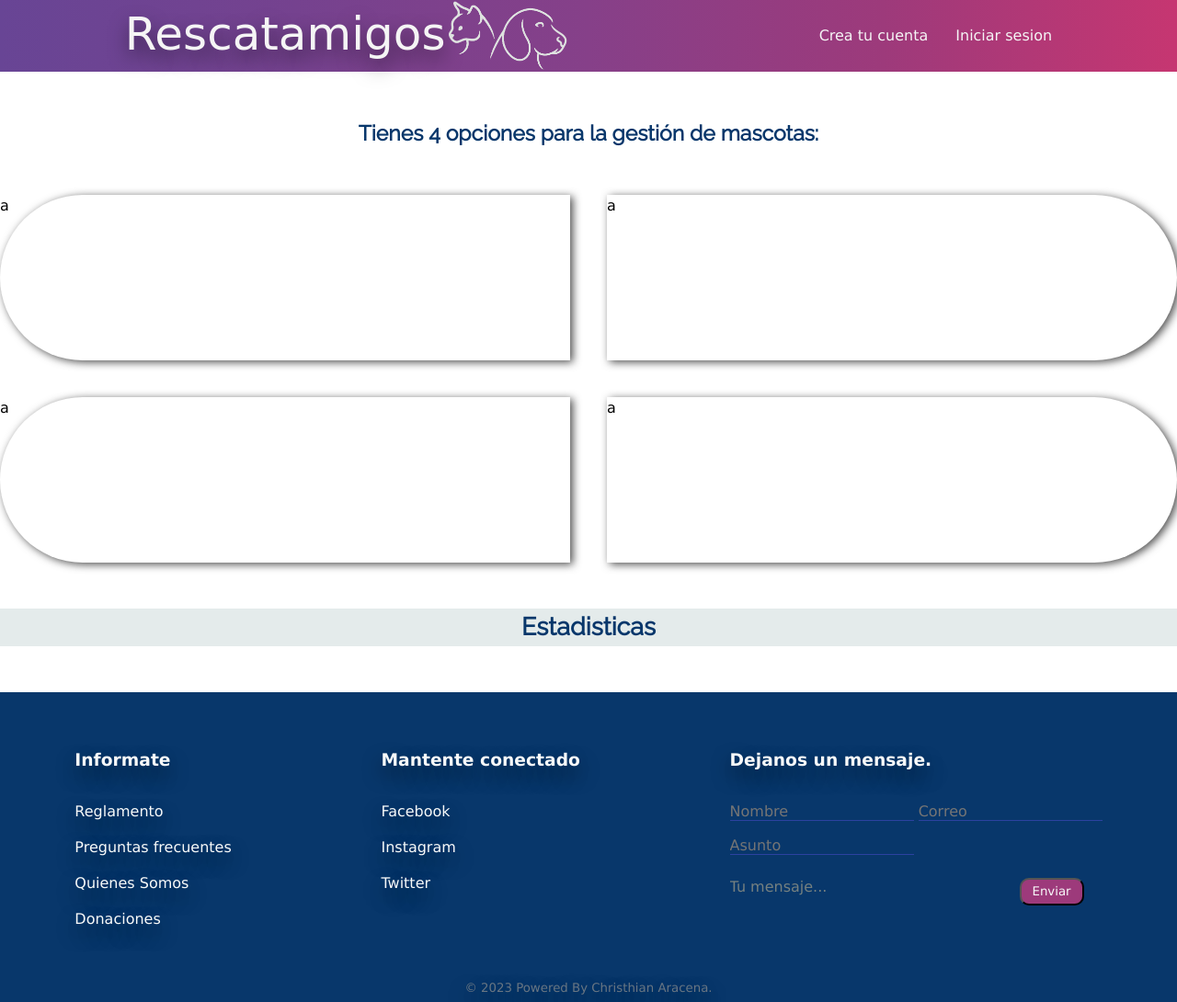
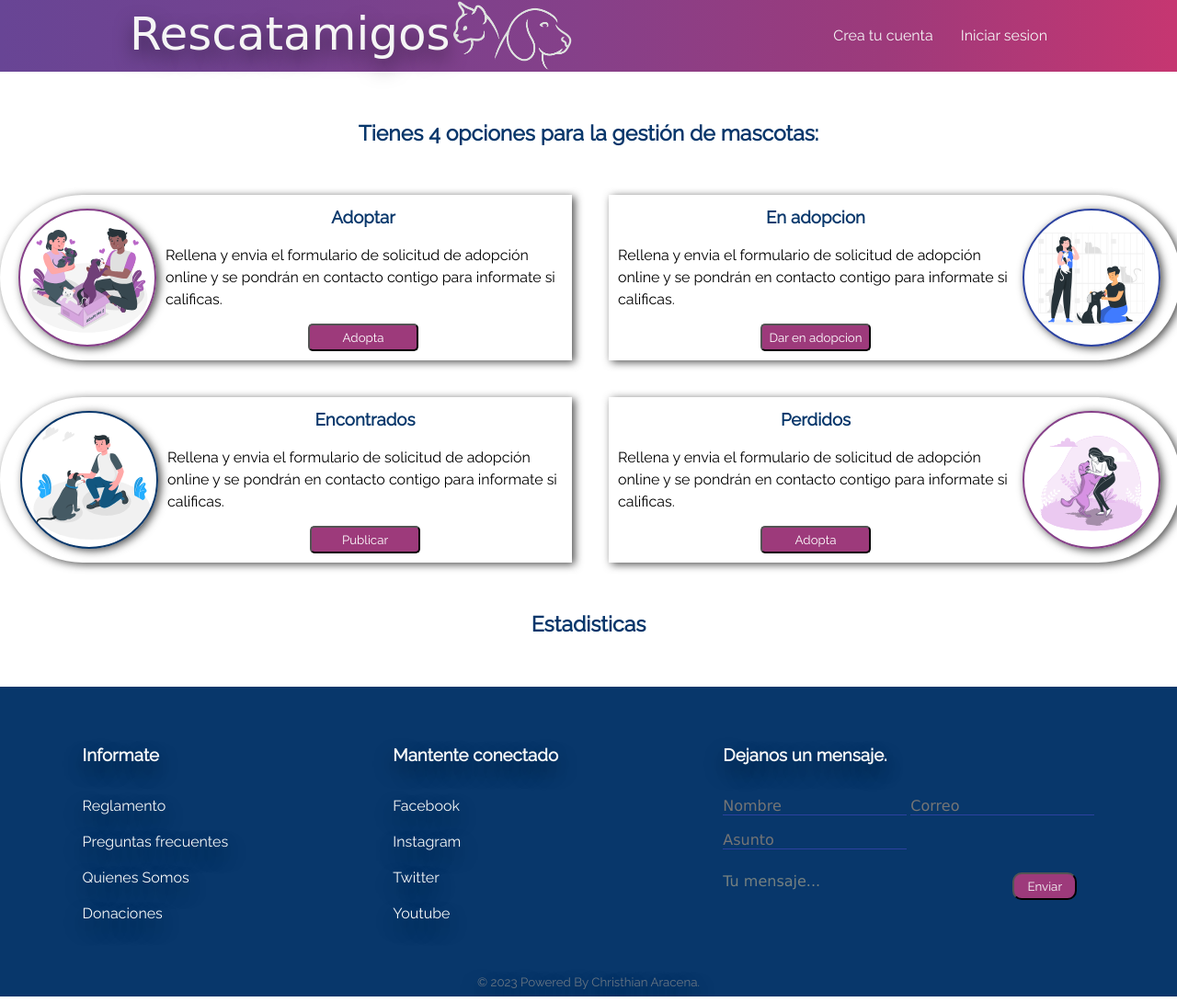
Before and after one commit to christhian-aracena/proyecto-de-especialidad, a PHP site: page / in a window 1280 px wide. Shown: the whole page at 92% size. Run offline with PHP 8.4, Linux system fonts and the light colour scheme; some web fonts are replaced.

Commit message:
respaldo ultimo avance de la perrera

```diff
--- a/Presentacion/index.css
+++ b/Presentacion/index.css
@@ -23,7 +23,7 @@ html {
 }
 
 body {
-    font-family: Verdana, Geneva, Tahoma, sans-serif;
+    font-family: "Raleway";
     font-size: 1.6rem;
     line-height: 1.5;
 
@@ -73,6 +73,7 @@ img {
 
 .counts:hover{
     text-shadow: 0 10px 20px rgba(0, 0, 0, .5);
+    color: white;
 }
 .last{
     margin-left: 3rem;
@@ -80,6 +81,7 @@ img {
 
 .last:hover{
     text-shadow: 0 10px 20px rgba(0, 0, 0, .5);
+    color: white;
 }
 
 
@@ -161,9 +163,7 @@ img {
 
 
 
-.container-stadistics{
-    background: #e4ebeb;
-}
+
 .fouroptions{
     display: flex;
     justify-content: center;
@@ -173,10 +173,13 @@ img {
     margin-top: 5rem;
     margin-bottom: 5rem;
     font-size: 2.3rem;
+    font-weight: 600;
 }
 
 
 .adopt{
+    display: flex;
+    align-items: center;
     background: transparent;
     border-top-left-radius: 18rem;
     border-bottom-left-radius: 18rem;
@@ -184,34 +187,131 @@ img {
     box-shadow: 0.3rem 0.2rem 1rem rgba(0, 0, 0, 0.7);
 }
 
-.seeIt{
+.circleAdopt{
+    display: flex;
+    margin-left: 2rem;
+    width: 15rem;
+    height: 15rem;
+    background: url('../img/adoptIt.svg');
+    border-radius: 50%;
+    border: #864089 solid 0.2rem;
+    justify-content: center;
+    align-items: center;
+    box-shadow: 0.3rem 0.2rem 1rem rgba(0, 0, 0, 0.7);
+}
+
+
+.info{
+    display: flex;
+    width: 45rem;
+    height: 100%;
+    flex-direction: column;
+    justify-content: space-between;
+    align-items: center;
+    padding: 1rem;
+}
+
+.info button{
+    background: #9d3a7b;
+    color: white;
+    height: 3rem;
+    width: 12rem;
+    font-family: 'Raleway', sans-serif;
+    border-radius: 0.5rem;
+    cursor: pointer;
+}
+
+.info h3{
+    font-family: 'Raleway', sans-serif;
+    color: #08376b;
+    font-weight: 600;
+}
+
+.lost{
+    display: flex;
+    justify-content: right;
+    align-items: center;
     background: transparent;
-
     border-top-right-radius: 18rem;
     border-bottom-right-radius: 18rem;
     height: 18rem;
     box-shadow: 0.3rem 0.2rem 1rem rgba(0, 0, 0, 0.7);
 }
 
+.circleLost{
+    display: flex;
+    margin-right: 2.2rem;
+    width: 15rem;
+    height: 15rem;
+    background: url('../img/lost.svg');
+    border-radius: 50%;
+    border: #864089 solid 0.2rem;
+    justify-content: center;
+    align-items: center;
+    box-shadow: 0.3rem 0.2rem 1rem rgba(0, 0, 0, 0.7);
+}
+
+
+
 .foundIt{
-
+    display: flex;
+    align-items: center;
     border-top-left-radius: 18rem;
     border-bottom-left-radius: 18rem;
     height: 18rem;
     box-shadow: 0.3rem 0.2rem 1rem rgba(0, 0, 0, 0.7);
 }
 
+.circleFoundIt{
+    display: flex;
+    margin-left: 2.2rem;
+    width: 15rem;
+    height: 15rem;
+    background: url('../img/findIt.svg');
+    border-radius: 50%;
+    border: #08376b solid 0.2rem;
+    justify-content: center;
+    align-items: center;
+    box-shadow: 0.3rem 0.2rem 1rem rgba(0, 0, 0, 0.7);
+}
+
+
 .inAdopt{
-
+    display: flex;
+    justify-content: right;
+    align-items: center;
     border-top-right-radius: 18rem;
     border-bottom-right-radius: 18rem;
     height: 18rem;
     box-shadow: 0.3rem 0.2rem 1rem rgba(0, 0, 0, 0.7);
 }
 
+.circleInAdopt{
+    display: flex;
+    margin-right: 2.2rem;
+    width: 15rem;
+    height: 15rem;
+    background: url('../img/inAdoption.svg');
+    border-radius: 50%;
+    border: #2c42a0 solid 0.2rem;
+    justify-content: center;
+    align-items: center;
+    box-shadow: 0.3rem 0.2rem 1rem rgba(0, 0, 0, 0.7);
+}
 
 
 
+.stadistics{
+    display: flex;
+    justify-content: center;
+    align-items: center;
+    font-family: 'Raleway', sans-serif;
+    color: #08376b;
+    margin-top: 5rem;
+    margin-bottom: 5rem;
+    font-size: 2.3rem;
+    font-weight: 600;
+}
 
 
 
@@ -312,7 +412,7 @@ img {
 .content2 button{
     background: #9d3a7b;
     color: #f8f9f9;
-    font-family: Verdana, Geneva, Tahoma, sans-serif;
+    font-family: 'Raleway', sans-serif;
     width: 7rem;
     height: 3rem;
     cursor: pointer;
--- a/index.php
+++ b/index.php
@@ -36,29 +36,63 @@
 
         <div class="container-options flex-wrap">
 
-            <div class="adopt">
-                <p>a</p>
+            <div class="adopt flex-row">
+                <div class="circleAdopt">
+
                 </div>
 
-            <div class="inAdopt">
-                <p>a</p>
+                <div class="info">
+                    <h3>Adoptar</h3>
+                    <p>Rellena y envia el formulario de solicitud de adopción online y se pondrán en contacto contigo para informate si calificas.</p>
+                    <button>Adopta</button>
                 </div>
 
-            <div class="foundIt">
-                <p>a</p>
             </div>
 
-            <div class="seeIt">
-                <p>a</p>
+            <div class="inAdopt ">
+                <div class="info">
+                    <h3>En adopcion</h3>
+                    <p>Rellena y envia el formulario de solicitud de adopción online y se pondrán en contacto contigo para informate si calificas.</p>
+                    <button>Dar en adopcion</button>
                 </div>
+                <div class="circleInAdopt">
+
+                </div>
+
+            </div>
+
+            <div class="foundIt  flex-row">
+                <div class="circleFoundIt">
+
+                </div>
+                <div class="info">
+                    <h3>Encontrados</h3>
+                    <p>Rellena y envia el formulario de solicitud de adopción online y se pondrán en contacto contigo para informate si calificas.</p>
+                    <button>Publicar</button>
+                </div>
+
+            </div>
+
+            <div class="lost">
+                <div class="info">
+                    <h3>Perdidos</h3>
+                    <p>Rellena y envia el formulario de solicitud de adopción online y se pondrán en contacto contigo para informate si calificas.</p>
+                    <button>Adopta</button>
+                </div>
+                <div class="circleLost">
+
+                </div>
+
+            </div>
+
 
         </div>
 
 
 
     </main>
-    <div class="container-stadistics fouroptions">
-        <h3>Estadisticas</h3>
+    <div class="">
+        <h3 class="fouroptions contenedor">Estadisticas</h3>
     </div>
 
 
@@ -77,8 +111,11 @@
                 <p>Facebook</p>
                 <p>Instagram</p>
                 <p>Twitter</p>
+                <p>Youtube</p>
 
             </div>
+
+            <form action="" method="post" onsubmit="return false;">
                 <div class="content2 sombra">
                     <h3>Dejanos un mensaje.</h3>
                     <input type="text" placeholder="Nombre">
@@ -93,6 +130,9 @@
 
                 </div>
 
+            </form>
+
+
         </div>
 
         <small class="contenedor powered sombra">© 2023 Powered By Christhian Aracena.</small>
```
Also changed, not shown: img/adoptIt.png (added), img/adoptIt.svg (added), img/findIt.svg (added), img/inAdoption.svg (added), img/lost.svg (added). Lines whose indentation alone changed are shown as unchanged.
